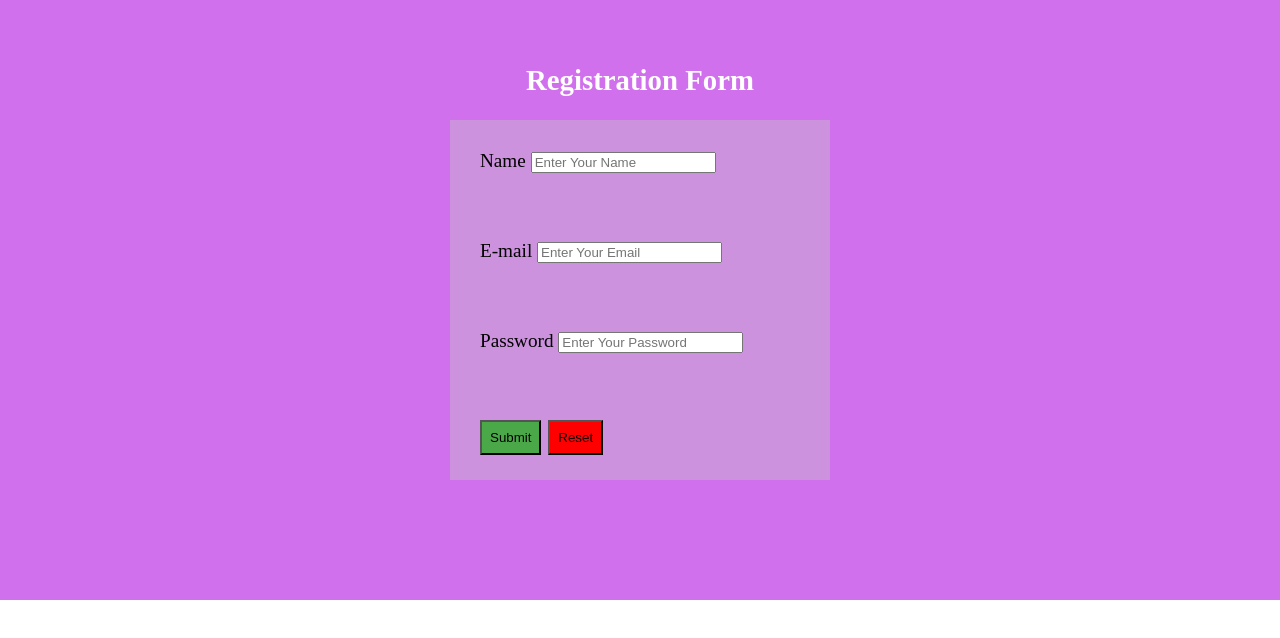
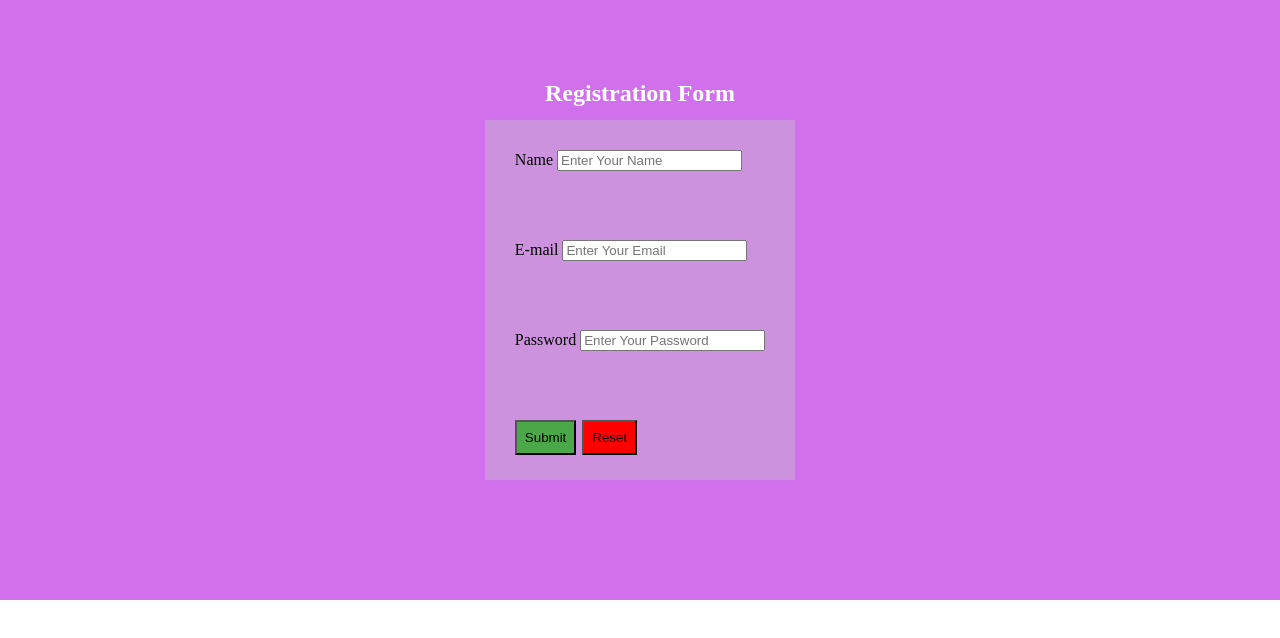
Before and after one commit to AtchayaParamaiah/Project-1, a plain HTML site: page index.html in a window 1280 px wide. Drawn offline with Linux system fonts and the light colour scheme.

Commit message:
Improve form styling

```diff
--- a/style.css
+++ b/style.css
@@ -1,7 +1,7 @@
 body {
     margin: 0;
     padding: 0;
-    font-size: 1.5vw;
+    font-size: 16px;
 }
 
 .container {
@@ -17,7 +17,7 @@ body {
 .container h2 {
     color: white;
     position: absolute;
-    top: 40px;
+    top: 60px;
 }
 
 .container form {
@@ -25,7 +25,7 @@ body {
     background-color: #cc92dd;
     padding: 30px;
     height: 300px;
-    width:25%;
+    width: fit-content;
 }
 
 .name,
```
